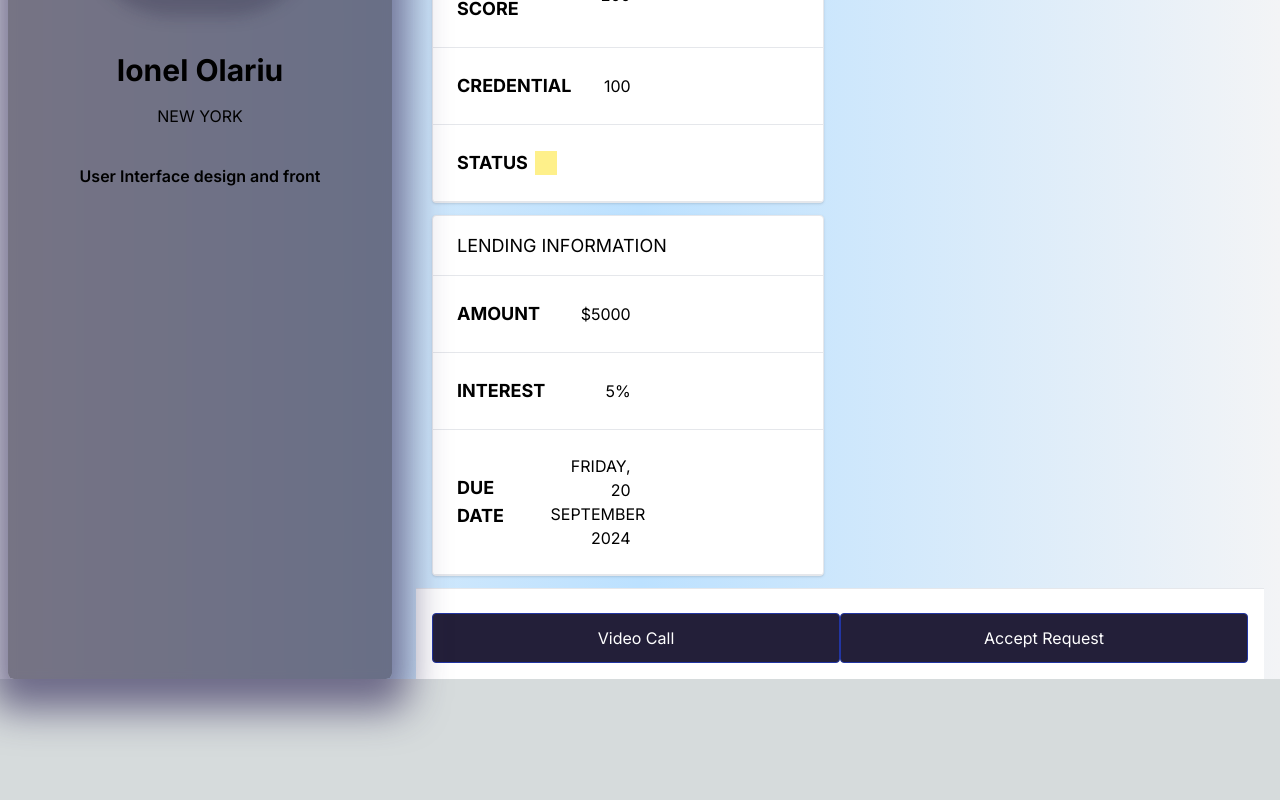
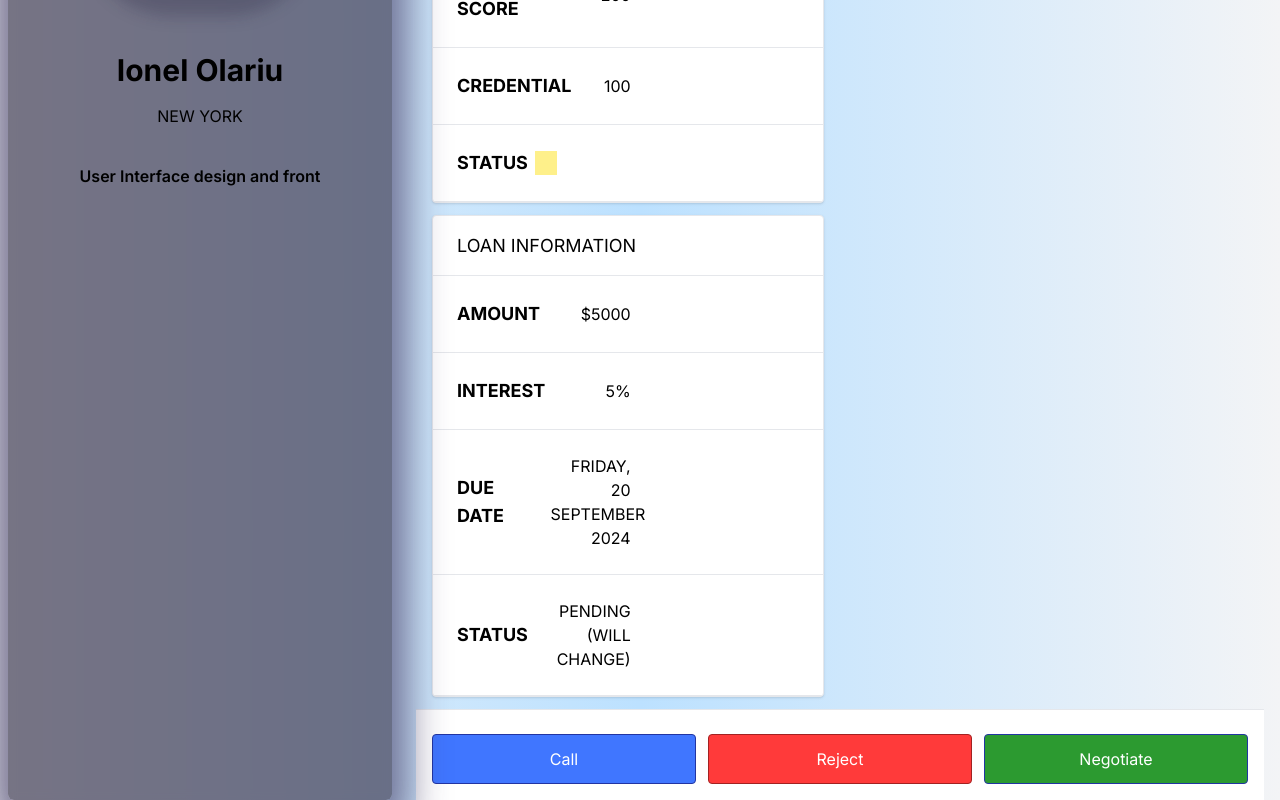
Before and after one commit to taufik-maul-andrew-gisel/fution, a Next.js app in the folder fution-app/: page /lenders/1 in a window 1280 px wide. Shown: the part 232-1032 px from the top of the page. Before the commit the page ends 911 px from the top, so only its background shows below. Built offline with nearby package versions, Linux system fonts and the light colour scheme.

Commit message:
done zegocloud

```diff
--- a/fution-app/package.json
+++ b/fution-app/package.json
@@ -10,6 +10,7 @@
   },
   "dependencies": {
     "@prisma/client": "^5.7.0",
+    "@zegocloud/zego-uikit-prebuilt": "^1.8.15",
     "bcryptjs": "^2.4.3",
     "jose": "^5.1.3",
     "jsonwebtoken": "^9.0.2",
--- a/fution-app/src/app/business/[id]/page.tsx
+++ b/fution-app/src/app/business/[id]/page.tsx
@@ -101,8 +101,9 @@ const BusinessCardsDetailPage = () => {
                     >
                       Request Fund
                     </a> */}
-                    <button className="flex-1 border border-[#2235a2] rounded-[4px] py-3 text-white bg-[#231f39] transition-all duration-150 ease-in hover:bg-[#192077]">
-                      Request Fund
+
+                    <button className="flex-1 border border-[#2235a2] rounded-[4px] py-3 text-white bg-[#2c9a30] transition-all duration-150 ease-in hover:bg-[#000000]">
+                      Negotiate
                     </button>
                   </div>
                 </div>
--- a/fution-app/src/app/home/page.tsx
+++ b/fution-app/src/app/home/page.tsx
@@ -7,6 +7,7 @@ import clientAuth from "@/global-components/ClientAuth";
 import { UserRole } from "@prisma/client";
 import CardBusiness from "@/global-components/CardBusiness";
 import CardLender from "@/global-components/CardLender";
+import Card from "@/components/card";
 
 const fetchLender = async () => {
   const response = await fetch(`${process.env.NEXT_PUBLIC_URL}/api/lender`, {
--- a/fution-app/src/app/lenders/[id]/page.tsx
+++ b/fution-app/src/app/lenders/[id]/page.tsx
@@ -1,3 +1,5 @@
+import Link from "next/link";
+
 const LenderCardDetailPage = () => {
   return (
     <>
@@ -83,7 +85,7 @@ const LenderCardDetailPage = () => {
               <div className="border-b">
                 <div className="flex justify-between px-6 -mb-px">
                   <h3 className="text-blue-dark py-4 font-normal text-lg">
-                    LENDING INFORMATION
+                    LOAN INFORMATION
                   </h3>
                 </div>
               </div>
@@ -119,19 +121,38 @@ const LenderCardDetailPage = () => {
                   </div>
                 </div>
               </div>
+              <div className="flex-grow flex px-6 py-6 text-grey-darker items-center border-b -mx-4">
+                <div className="w-2/5 xl:w-1/4 px-4 flex items-center">
+                  <p className="text-lg font-bold">STATUS</p>
+                </div>
+                <div className="flex w-3/5 md:w/12">
+                  <div className="w-1/2 px-4">
+                    <div className="text-right text-grey">
+                      PENDING (WILL CHANGE)
+                    </div>
+                  </div>
+                </div>
+              </div>
             </div>
           </div>
           {/* 2nd table */}
           {/* Request fund button */}
           <div className="bg-white border-t ">
             <div className="container mx-auto px-4 mt-2">
-              <div className="md:flex md:flex-row-reverse items-center py-4">
-                <button className="flex-1 border border-[#2235a2] rounded-[4px] py-3 text-white bg-[#231f39] transition-all duration-150 ease-in hover:bg-[#192077]">
-                  Accept Request
+              <div className="md:flex md:flex-row-reverse items-center py-4 gap-3">
+                <button className="flex-1 border border-[#2235a2] rounded-[4px] py-3 text-white bg-[#2c9a30] transition-all duration-150 ease-in hover:bg-[#000000]">
+                  Negotiate
                 </button>
-                <button className="flex-1 border border-[#2235a2] rounded-[4px] py-3 text-white bg-[#231f39] transition-all duration-150 ease-in hover:bg-[#192077]">
-                  Video Call
+
+                <button className="flex-1 border border-[#a22222] rounded-[4px] py-3 text-white bg-[#ff3a3a] transition-all duration-150 ease-in hover:bg-[#000000]">
+                  Reject
                 </button>
+                <Link
+                  href={"/videocall"}
+                  className="flex-1 border border-[#2235a2] rounded-[4px] py-3 text-white bg-[#4076ff] transition-all duration-150 ease-in hover:bg-[#000000]"
+                >
+                  <div className="flex justify-center">Call</div>
+                </Link>
               </div>
             </div>
           </div>
--- /dev/null
+++ b/fution-app/src/app/videocall/page.tsx
@@ -0,0 +1,69 @@
+"use client";
+import * as React from "react";
+import { ZegoUIKitPrebuilt } from "@zegocloud/zego-uikit-prebuilt";
+
+function randomID(len: number) {
+  let result = "";
+  if (result) return result;
+  var chars = "12345qwertyuiopasdfgh67890jklmnbvcxzMNBVCZXASDQWERTYHGFUIOLKJP",
+    maxPos = chars.length,
+    i;
+  len = len || 5;
+  for (i = 0; i < len; i++) {
+    result += chars.charAt(Math.floor(Math.random() * maxPos));
+  }
+  return result;
+}
+
+export function getUrlParams(url = window.location.href) {
+  let urlStr = url.split("?")[1];
+  return new URLSearchParams(urlStr);
+}
+
+const videocall = () => {
+  const roomID = getUrlParams().get("roomID") || randomID(5);
+  let myMeeting = async (element: any) => {
+    // generate Kit Token
+    const appID = 1417104224;
+    const serverSecret = "650188f6e663e2a8feaf1549619e8eb2";
+    const kitToken = ZegoUIKitPrebuilt.generateKitTokenForTest(
+      appID,
+      serverSecret,
+      roomID,
+      randomID(5),
+      randomID(5)
+    );
+
+    // Create instance object from Kit Token.
+    const zp = ZegoUIKitPrebuilt.create(kitToken);
+    // start the call
+    zp.joinRoom({
+      container: element,
+      sharedLinks: [
+        {
+          name: "Personal link",
+          url:
+            window.location.protocol +
+            "//" +
+            window.location.host +
+            window.location.pathname +
+            "?roomID=" +
+            roomID,
+        },
+      ],
+      scenario: {
+        mode: ZegoUIKitPrebuilt.OneONoneCall, // To implement 1-on-1 calls, modify the parameter here to [ZegoUIKitPrebuilt.OneONoneCall].
+      },
+    });
+  };
+
+  return (
+    <div
+      className="myCallContainer"
+      ref={myMeeting}
+      style={{ width: "100vw", height: "100vh", backgroundColor: "light" }}
+    ></div>
+  );
+};
+
+export default videocall;
```
Also changed, not shown: 1 other file (tests, documents, lock files or other folders).
